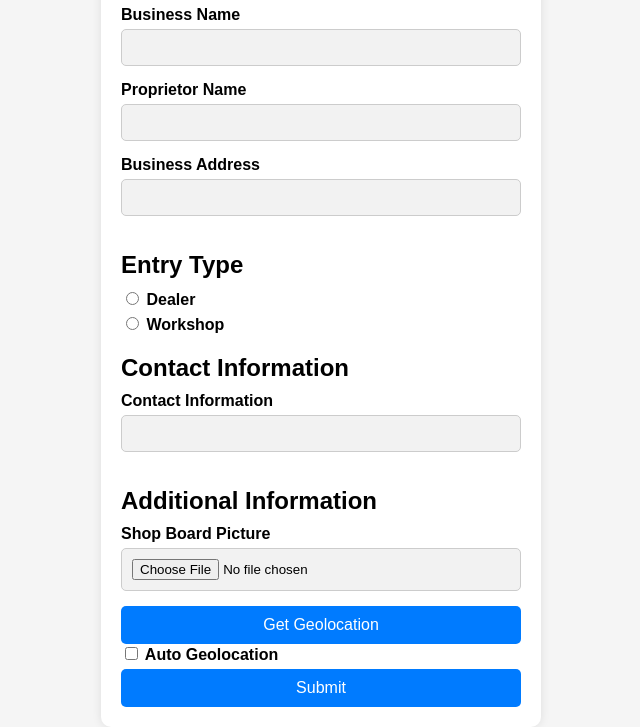
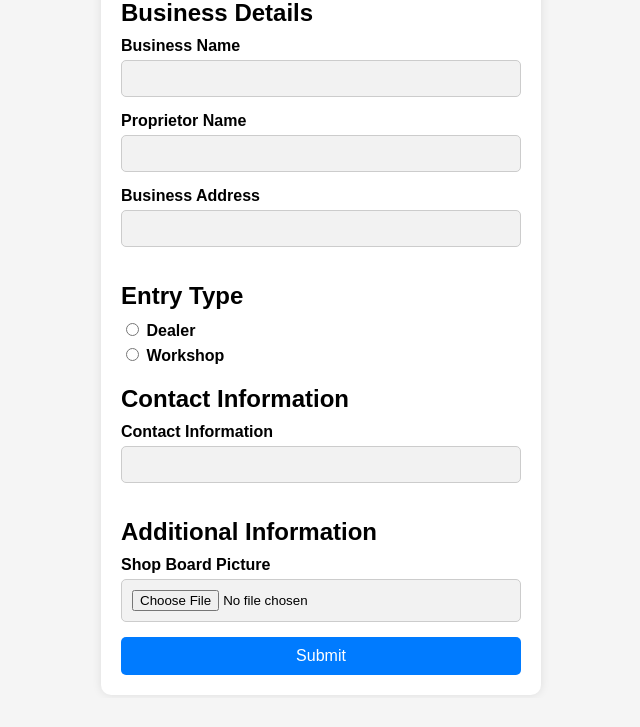
Before and after one commit to Rameezzahid/EnolConnect, a plain HTML site: page index.html in a window 1280 px wide. Shown: the part 102-829 px from the top of the page, without its empty margins (319-959 px from the left). After the commit the page ends 800 px from the top, so only its background shows below. Drawn offline with Linux system fonts and the light colour scheme.

Commit message:
index.html

```diff
--- a/index.html
+++ b/index.html
@@ -38,10 +38,6 @@
                 <h2>Additional Information</h2>
                 <label for="shopBoardPicture">Shop Board Picture</label>
                 <input type="file" id="shopBoardPicture" name="shopBoardPicture" accept="image/*" capture="environment" required>
-
-                <button type="button" id="getGeolocationButton">Get Geolocation</button>
-                <label><input type="checkbox" id="autoGeolocation"> Auto Geolocation</label>
-                <input type="hidden" id="geolocation" name="geolocation">
             </section>
 
             <button type="submit">Submit</button>
```
